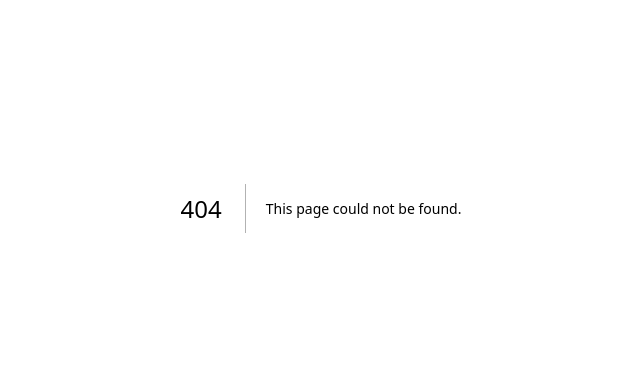
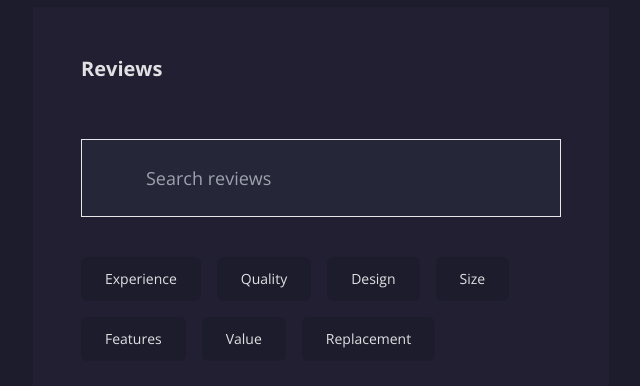
Before and after one commit to Ajithdev444/card, a Next.js app: page /reviews in a window 1280 px wide. Before the commit this address had no page. Shown: the part 192-578 px from the top of the page, without its empty margins (319-959 px from the left). Built offline with nearby package versions, Linux system fonts and the light colour scheme.

Commit message:
review component

```diff
--- /dev/null
+++ b/pages/reviews/index.tsx
@@ -0,0 +1,43 @@
+import React from "react";
+
+const index = () => {
+  return (
+    <div className="bg-[#1D1C2C] flex justify-center items-center min-h-screen">
+      <div className="max-w-screen-xl mx-auto bg-[#221F32]">
+        <div className="p-12 max-w-xl">
+          <h1 className="text-xl font-bold text-[#E1E0E2] mb-14">Reviews</h1>
+          <input
+            type="text"
+            placeholder="Search reviews"
+            className="bg-[#252637] border px-16 py-6 text-lg w-full"
+          />
+          <div className="flex gap-4 mt-10 flex-wrap">
+            <button className="text-[#E1E0E2] text-sm px-6 py-3 rounded-md bg-[#1D1C2C] hover:bg-[#8783f4] hover:text-white">
+              Experience
+            </button>
+            <button className="text-[#E1E0E2] text-sm px-6 py-3 rounded-md bg-[#1D1C2C] hover:bg-[#8783f4] hover:text-white">
+              Quality
+            </button>
+            <button className="text-[#E1E0E2] text-sm px-6 py-3 rounded-md bg-[#1D1C2C] hover:bg-[#8783f4] hover:text-white">
+              Design
+            </button>
+            <button className="text-[#E1E0E2] text-sm px-6 py-3 rounded-md bg-[#1D1C2C] hover:bg-[#8783f4] hover:text-white">
+              Size
+            </button>
+            <button className="text-[#E1E0E2] text-sm px-6 py-3 rounded-md bg-[#1D1C2C] hover:bg-[#8783f4] hover:text-white">
+              Features
+            </button>
+            <button className="text-[#E1E0E2] text-sm px-6 py-3 rounded-md bg-[#1D1C2C] hover:bg-[#8783f4] hover:text-white">
+              Value
+            </button>
+            <button className="text-[#E1E0E2] text-sm px-6 py-3 rounded-md bg-[#1D1C2C] hover:bg-[#8783f4] hover:text-white">
+              Replacement
+            </button>
+          </div>
+        </div>
+      </div>
+    </div>
+  );
+};
+
+export default index;
```
